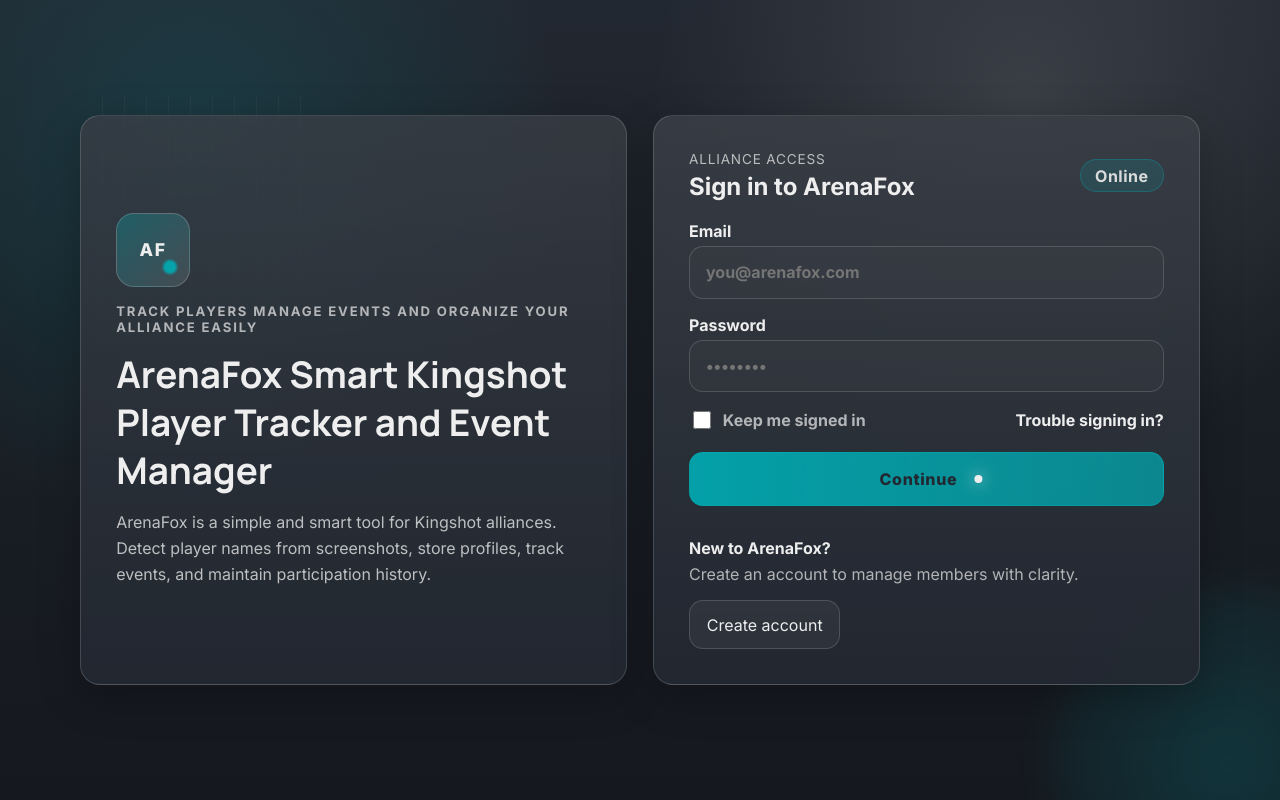
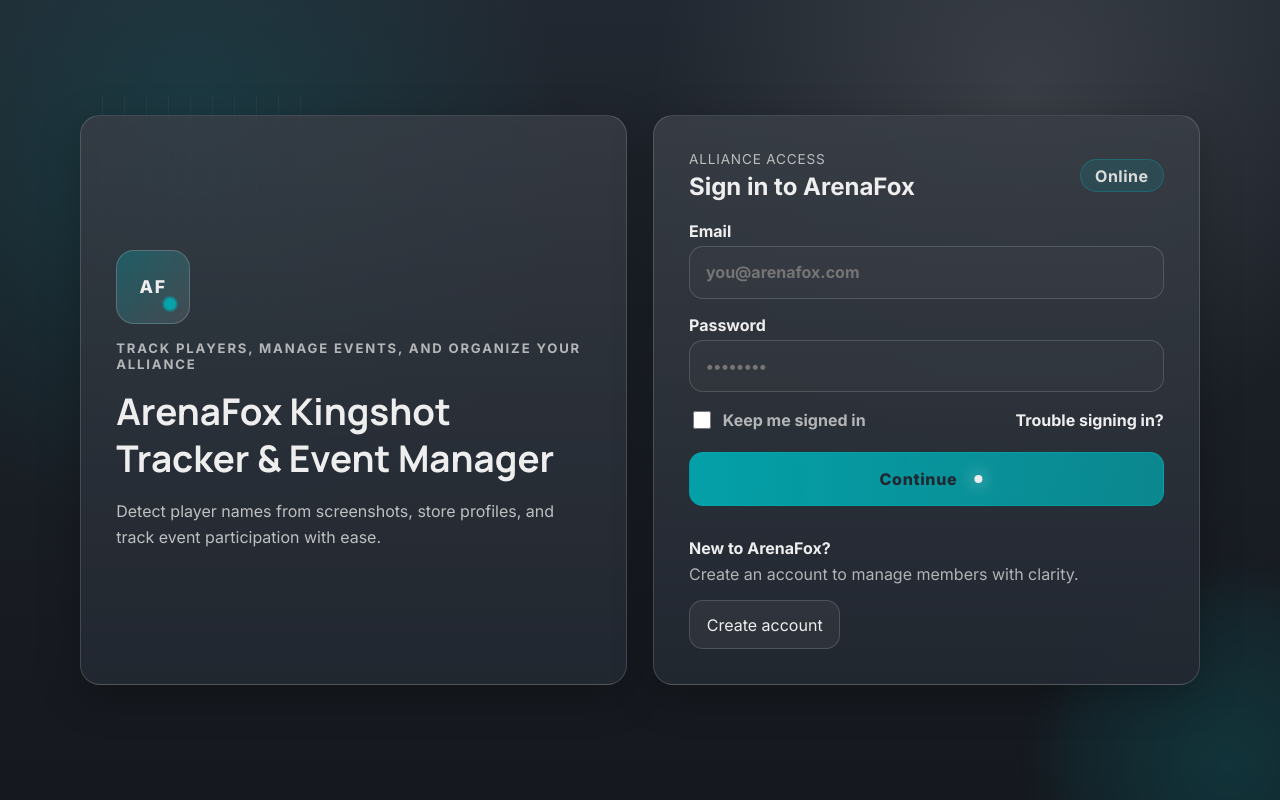
Before and after one commit to mirthknight/ArenaFox, a Next.js app: page / in a window 1280 px wide. Built offline with nearby package versions, Linux system fonts and the light colour scheme.

Commit message:
Simplify login hero messaging

```diff
--- a/app/page.tsx
+++ b/app/page.tsx
@@ -27,7 +27,7 @@
             animate={{ y: 0, opacity: 1 }}
             transition={{ duration: 0.6, ease: "easeOut", delay: 0.05 }}
           >
-            Track players manage events and organize your alliance easily
+            Track players, manage events, and organize your alliance
           </motion.p>
 
           <motion.h1
@@ -36,7 +36,7 @@
             animate={{ y: 0, opacity: 1 }}
             transition={{ duration: 0.7, ease: "easeOut", delay: 0.1 }}
           >
-            ArenaFox Smart Kingshot Player Tracker and Event Manager
+            ArenaFox Kingshot Tracker & Event Manager
           </motion.h1>
 
           <motion.p
@@ -45,7 +45,7 @@
             animate={{ y: 0, opacity: 1 }}
             transition={{ duration: 0.75, ease: "easeOut", delay: 0.14 }}
           >
-            ArenaFox is a simple and smart tool for Kingshot alliances. Detect player names from screenshots, store profiles, track events, and maintain participation history.
+            Detect player names from screenshots, store profiles, and track event participation with ease.
           </motion.p>
         </section>
 
```
